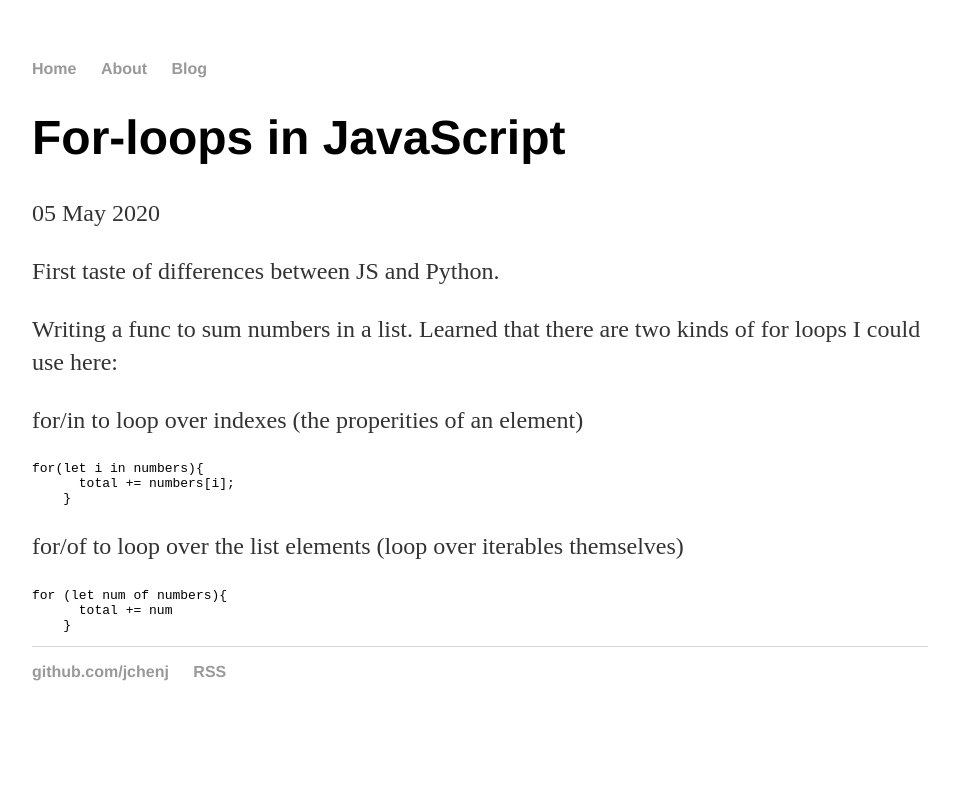
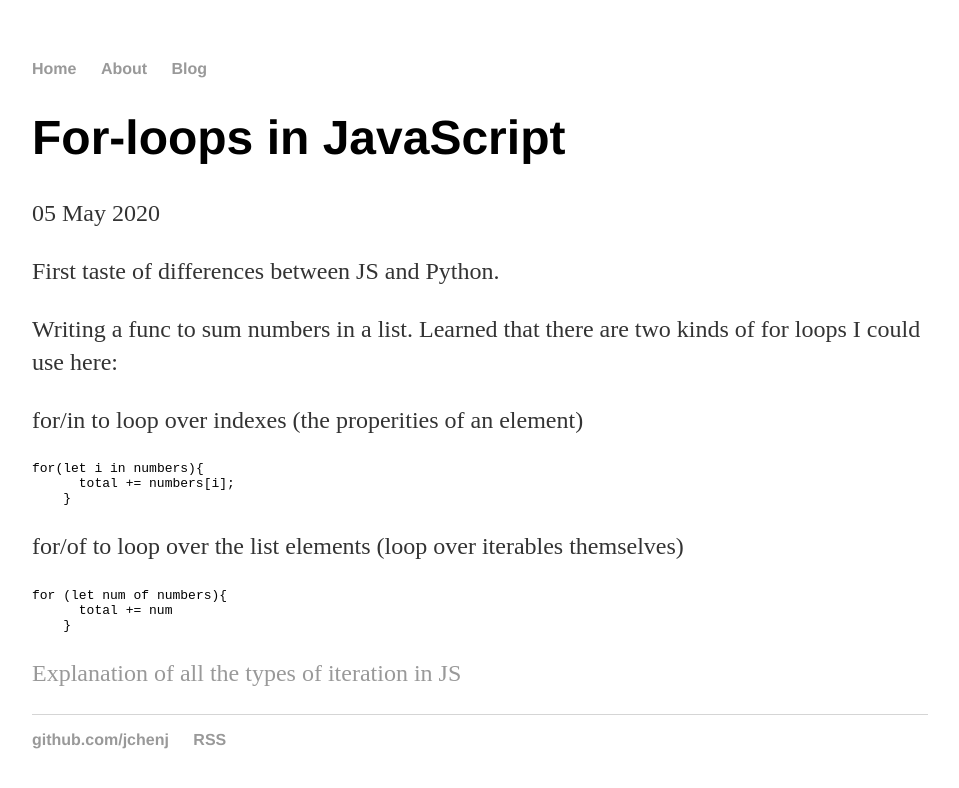
Before and after one commit to jchenj/jchenj.github.io, a Jekyll site: the page built from _posts/2020-05-05-2020-js-for-loops.md, in a window 1280 px wide. Shown: the top 788 px of the page, without its empty margins (160-1119 px from the left). Built offline with Jekyll 4.4.1, drawn with Linux system fonts in a browser that asks for light colours.

Commit message:
update post - for loops in js

````diff
--- a/_posts/2020-05-05-2020-js-for-loops.md
+++ b/_posts/2020-05-05-2020-js-for-loops.md
@@ -20,3 +20,4 @@ for (let num of numbers){
       total += num
     }
 ```
+[Explanation of all the types of iteration in JS](https://developer.mozilla.org/en-US/docs/Web/JavaScript/Guide/Loops_and_iteration#for...in_statement)
````
